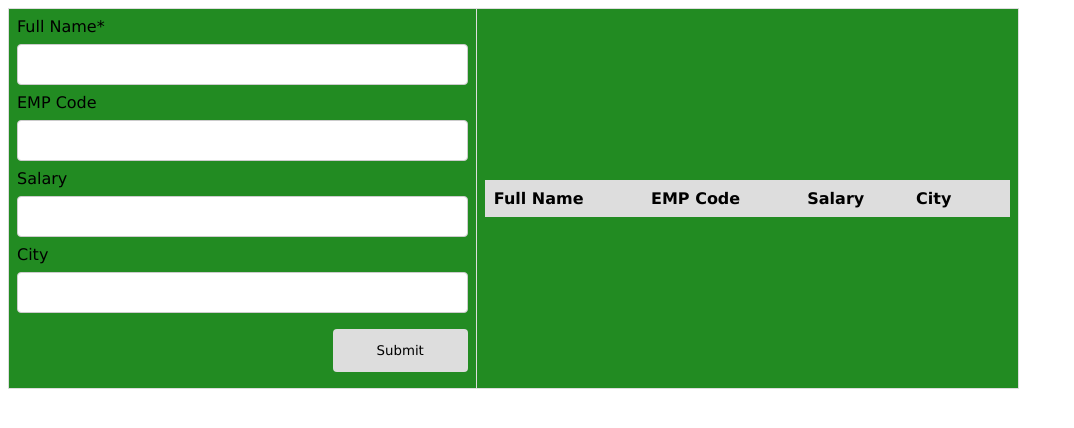
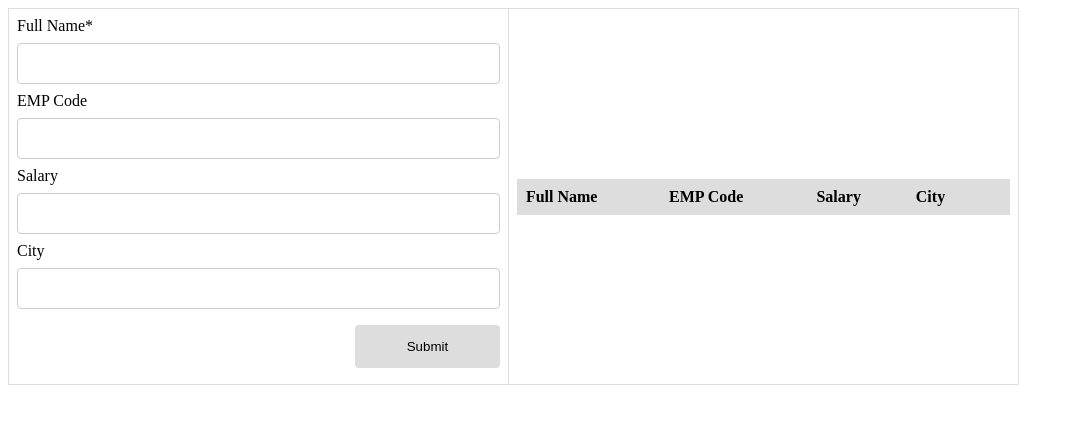
Before and after one commit to CodAffection/Pure-JavaScript-CRUD-Operations-with-Html, a plain HTML site: page index.html in a window 1280 px wide. Shown: the whole page, without its empty margins (0-1074 px from the left). Drawn offline with Linux system fonts and the light colour scheme.

Commit message:
back css

```diff
--- a/styles.css
+++ b/styles.css
@@ -1,14 +1,9 @@
-* {
-    font-family: 'Lucida Sans', 'Lucida Sans Regular', 'Lucida Grande', 'Lucida Sans Unicode', Geneva, Verdana, sans-serif;
-}
-
 body > table{
     width: 80%;
 }
 
 table{
     border-collapse: collapse;
-    background-color: forestgreen;
 }
 table.list{
     width:100%;
```
